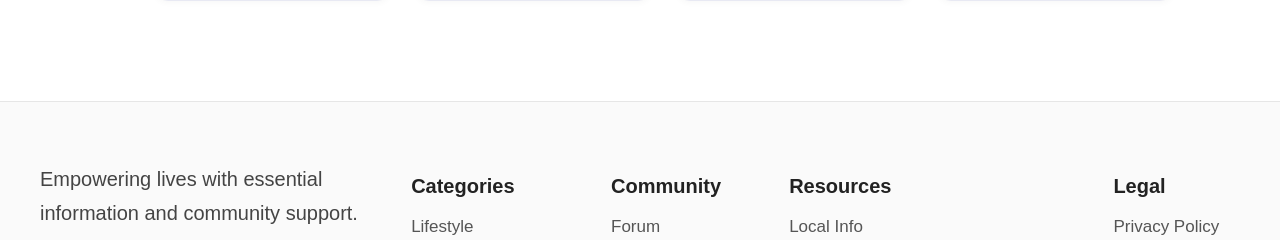
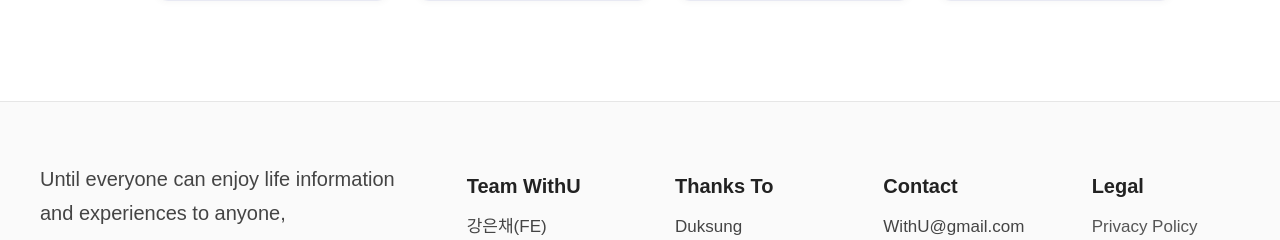
Before and after one commit to gjdbsdk/With_U, a Django app: page /health/ in a window 1280 px wide. Shown: the part 2360-2600 px from the top of the page. Run offline with Django 5.2, Linux system fonts and the light colour scheme.

Commit message:
Feature - 푸터 내용 수정

```diff
--- a/frontend/static/css/base.css
+++ b/frontend/static/css/base.css
@@ -43,19 +43,6 @@ body {
     transition: color 0.2s ease-in-out;
     width: auto;
 }
-@media (max-width: 1100px) {
-    .nav-item span{
-        display:none;
-    }
-}
-@media (max-width: 600px) {
-    .nav-item{
-        margin: 0;
-    }
-    .nav-container {
-        padding: 12px 0;
-    }
-}
 
 .nav-item:hover span {
     color: #000;
@@ -68,6 +55,23 @@ body {
     vertical-align: middle;
 }
 
+@media (max-width: 1100px) {
+    .nav-item span{
+        display:none;
+    }
+    .nav-icon {
+        width: 30px;
+        height: 30px;
+    }
+}
+@media (max-width: 620px) {
+    .nav-item{
+        margin: 0;
+    }
+    .nav-container {
+        padding: 12px 0;
+    }
+}
 .nav-item.active span {
     color: #0056ff;
     font-weight: 600;
@@ -110,6 +114,9 @@ main {
     flex: 2;
     min-width: 400px;
 }
+.footer-col {
+    width:200px;
+}
 
 .footer-col h4 {
     font-size:20px;
@@ -139,34 +146,6 @@ main {
     color: #000;
 }
 
-.footer-legal h4 {
-    font-size:20px;
-    font-weight: 600;
-    margin-bottom: 10px;
-    color: #222;
-}
-
-.footer-legal ul {
-    list-style: none;
-    padding: 0;
-    margin: 0;
-    font-size: 17px;
-}
-
-.footer-legal ul li {
-    margin-bottom: 6px;
-}
-
-.footer-legal ul li a {
-    text-decoration: none;
-    color: #555;
-    transition: color 0.2s;
-}
-
-.footer-legal ul li a:hover {
-    color: #000;
-}
-
 .footer-bottom {
     text-align: center;
     margin-top: 40px;
--- a/frontend/templates/base.html
+++ b/frontend/templates/base.html
@@ -72,46 +72,48 @@
     <footer class="site-footer">
         <div class="footer-top">
             <div class="footer-left">
-                <p>Empowering lives with essential information and community support.</p>
+                <p>Until everyone can enjoy life information and experiences to anyone,</p>
             </div>
 
             <div class="footer-columns">
                 <div class="footer-col">
-                    <h4>Categories</h4>
+                    <h4>Team WithU</h4>
                     <ul>
-                        <li><a href="#">Lifestyle</a></li>
-                        <li><a href="#">Society</a></li>
-                        <li><a href="#">Emotional Support</a></li>
-                        <li><a href="#">Health and Safety</a></li>
+                        <li>강은채(FE)</li>
+                        <li>김명서(FE)</li>
+                        <li>서해인(BE)</li>
+                        <li>조다빈(BE)</li>
+                        <li>허윤아(FE)</li>
                     </ul>
                 </div>
                 <div class="footer-col">
-                    <h4>Community</h4>
+                    <h4>Thanks To</h4>
                     <ul>
-                        <li><a href="#">Forum</a></li>
-                        <li><a href="#">Upload Content</a></li>
+                        <li>Duksung</li>
+                        <li>OpenAI</li>
                     </ul>
                 </div>
                 <div class="footer-col">
-                    <h4>Resources</h4>
+                    <h4>Contact</h4>
                     <ul>
-                        <li><a href="#">Local Info</a></li>
-                        <li><a href="#">Contact Us</a></li>
+                        <li>WithU@gmail.com</li>
+                        <!--이메일이 실제로 존재하진 않숩니다..추후에 서비스가 커지면 만들겠다는 식으로 말씀드립시다-->
+                        <li><a href="https://github.com/gjdbsdk/With_U.git">Github</a></li>
+                    </ul>
+                </div>
+                <div class="footer-col">
+                    <h4>Legal</h4>
+                    <ul>
+                        <li><a href="#">Privacy Policy</a></li>
+                        <li><a href="#">Terms of Service</a></li>
                     </ul>
                 </div>
             </div>
 
-            <div class="footer-legal">
-                <h4>Legal</h4>
-                <ul>
-                    <li><a href="#">Privacy Policy</a></li>
-                    <li><a href="#">Terms of Service</a></li>
-                </ul>
-            </div>
         </div>
 
         <div class="footer-bottom">
-            <p>© 2025 Life Essentials Hub. All rights reserved.</p>
+            <p>© 2025 Duksung University - Department Of Digital Software Engineering [ W:Hack ] </p>
         </div>
     </footer>
 </body>
```
